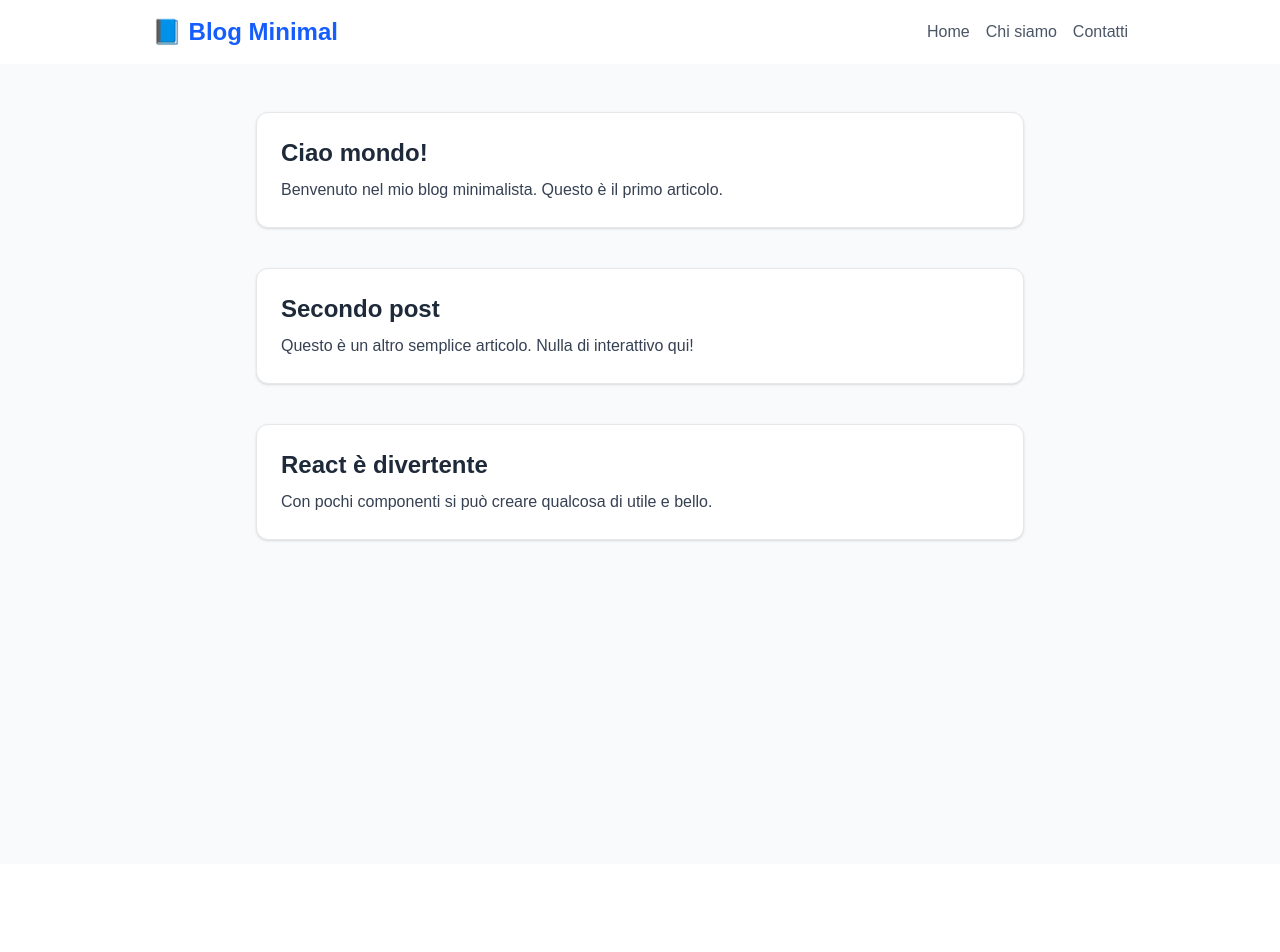
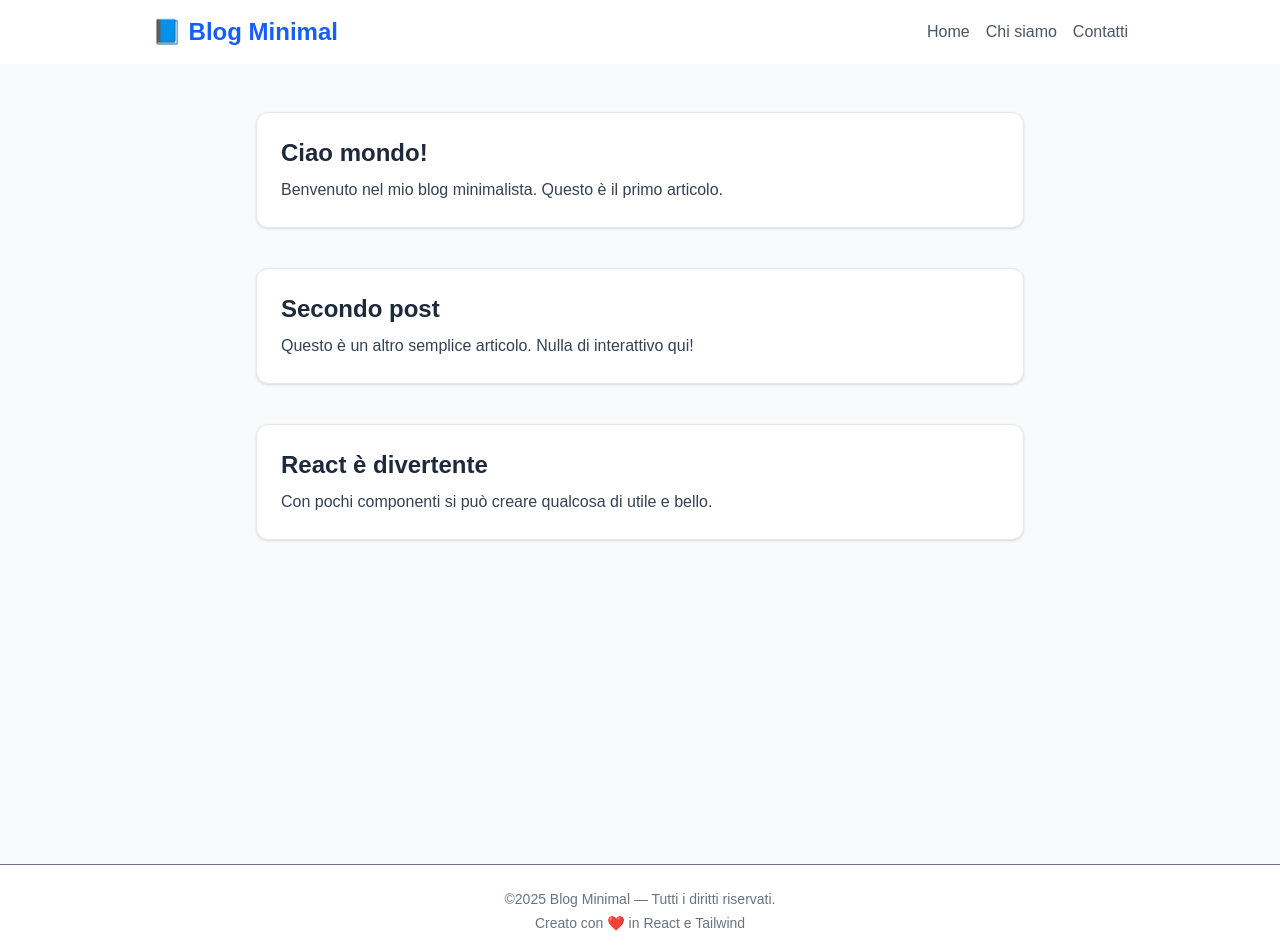
Before and after one commit to JEMORE-IT/PacchettoFormazioni, a Next.js app: page / in a window 1280 px wide. Shown: the top 952 px of the page. Before the commit the page ends 864 px from the top, so only its background shows below. Built offline with nearby package versions, Linux system fonts and the light colour scheme.

Commit message:
creato footer

```diff
--- /dev/null
+++ b/app/components/footer.tsx
@@ -0,0 +1,10 @@
+export default function Footer() {
+    return (
+      <footer className="py-6 border-t text-center text-sm text-gray-500">
+        <p>©2025 Blog Minimal — Tutti i diritti riservati.</p>
+        <p className="mt-1">
+          Creato con ❤️ in React e Tailwind
+        </p>
+      </footer>
+    );
+  }
--- a/app/page.tsx
+++ b/app/page.tsx
@@ -1,11 +1,13 @@
+import Footer from "./components/footer";
 import Header from "./components/header";
 import Hero from "./components/hero";
 
 export default function Home() {
   return (
-    <>
-    <Header/>
-    <Hero/>
-    </>
+    <div className="flex flex-col ">
+      <Header/>
+      <Hero/>
+      <Footer/>
+    </div>
   );
 }
```
